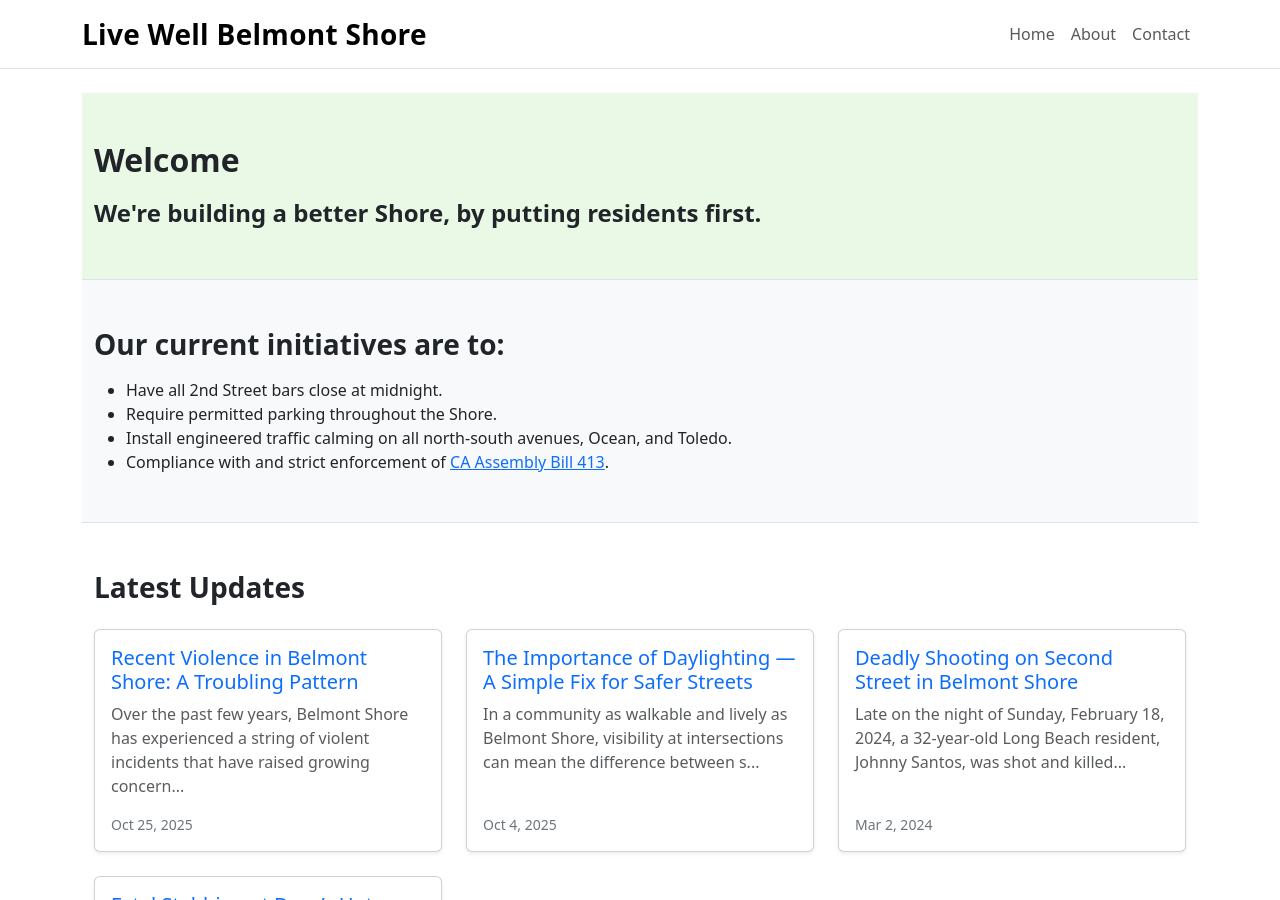
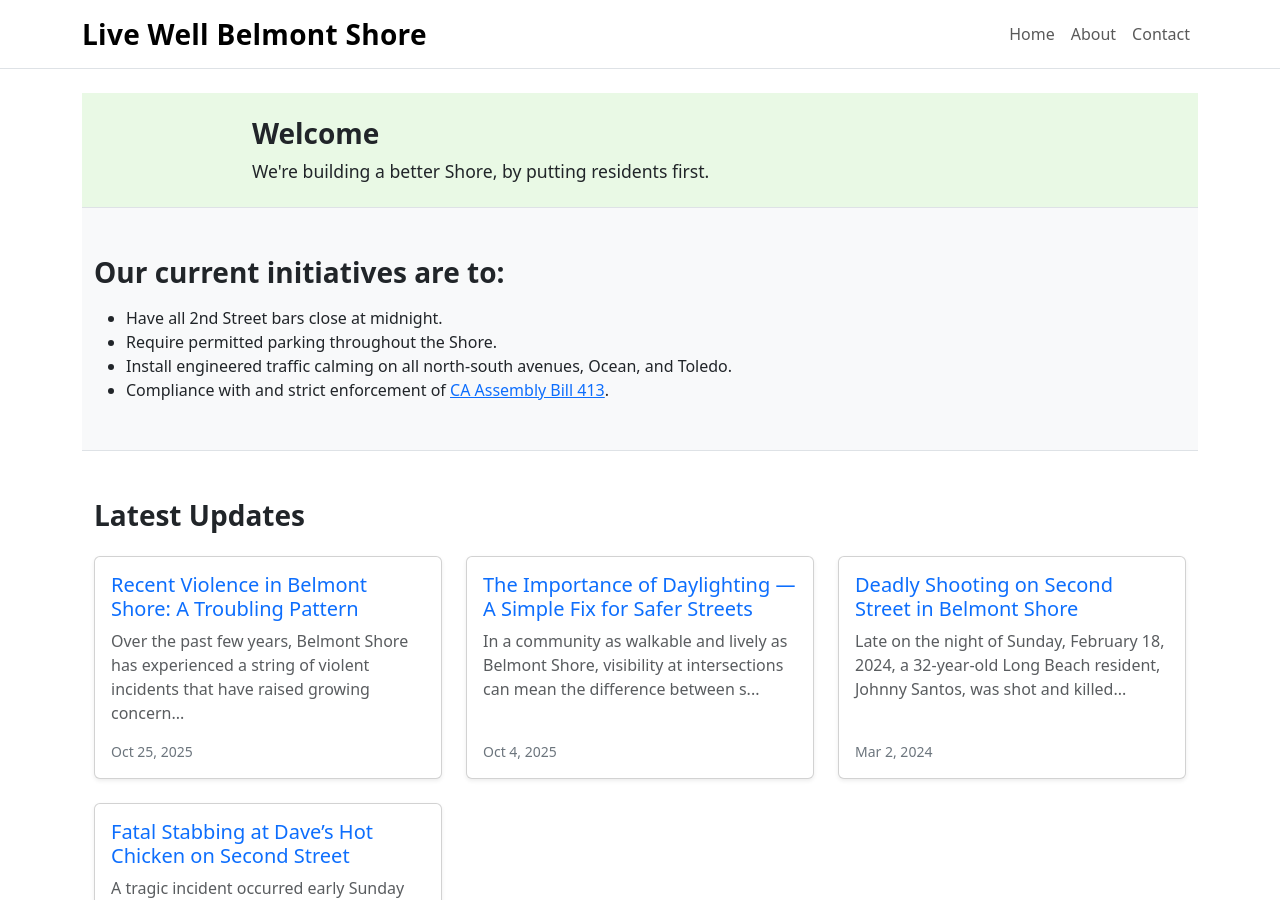
Before and after one commit to ericmseitz/livewellbs, a Jekyll site: the page built from index.html, in a window 1280 px wide and 900 px high. Built offline with Jekyll 4.4.1, drawn with Linux system fonts in a browser that asks for light colours.

Commit message:
shrunk welcome area

```diff
--- a/index.html
+++ b/index.html
@@ -4,10 +4,10 @@ title: Home
 ---
 
 <!-- Welcome Section -->
-<section class="py-5 border-bottom" style="background-color: #e9f9e5;">
-  <div class="container text-start">
-    <h2 class="fw-bold mb-3">Welcome</h2>
-    <p class="lead fw-semibold mb-0" style="font-size: 1.5rem;">
+<section class="py-4 border-bottom" style="background-color: #e9f9e5;">
+  <div class="container text-start" style="max-width: 800px;">
+    <h2 class="fw-bold mb-2" style="font-size: 1.75rem;">Welcome</h2>
+    <p class="lead fw-normal mb-0" style="font-size: 1.1rem; line-height: 1.4;">
       We're building a better Shore, by putting residents first.
     </p>
   </div>
```
Also changed, not shown: 1 other file.
